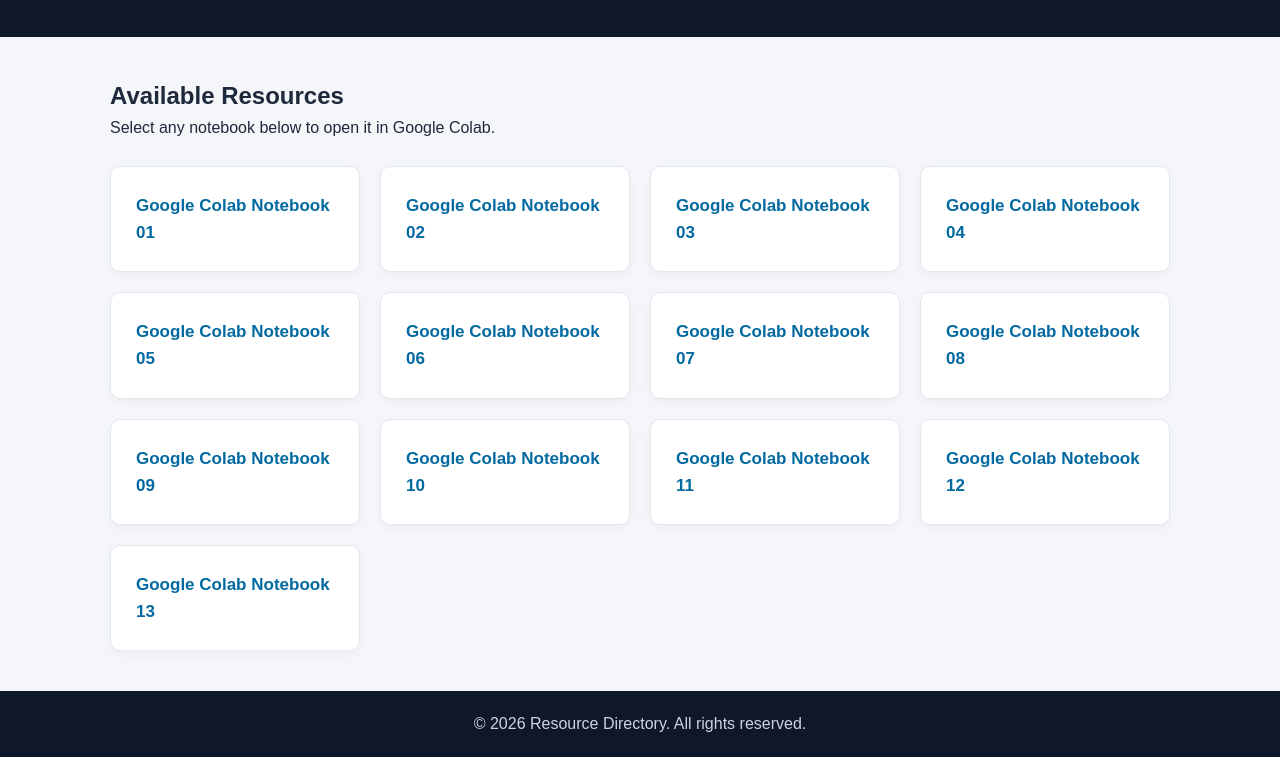
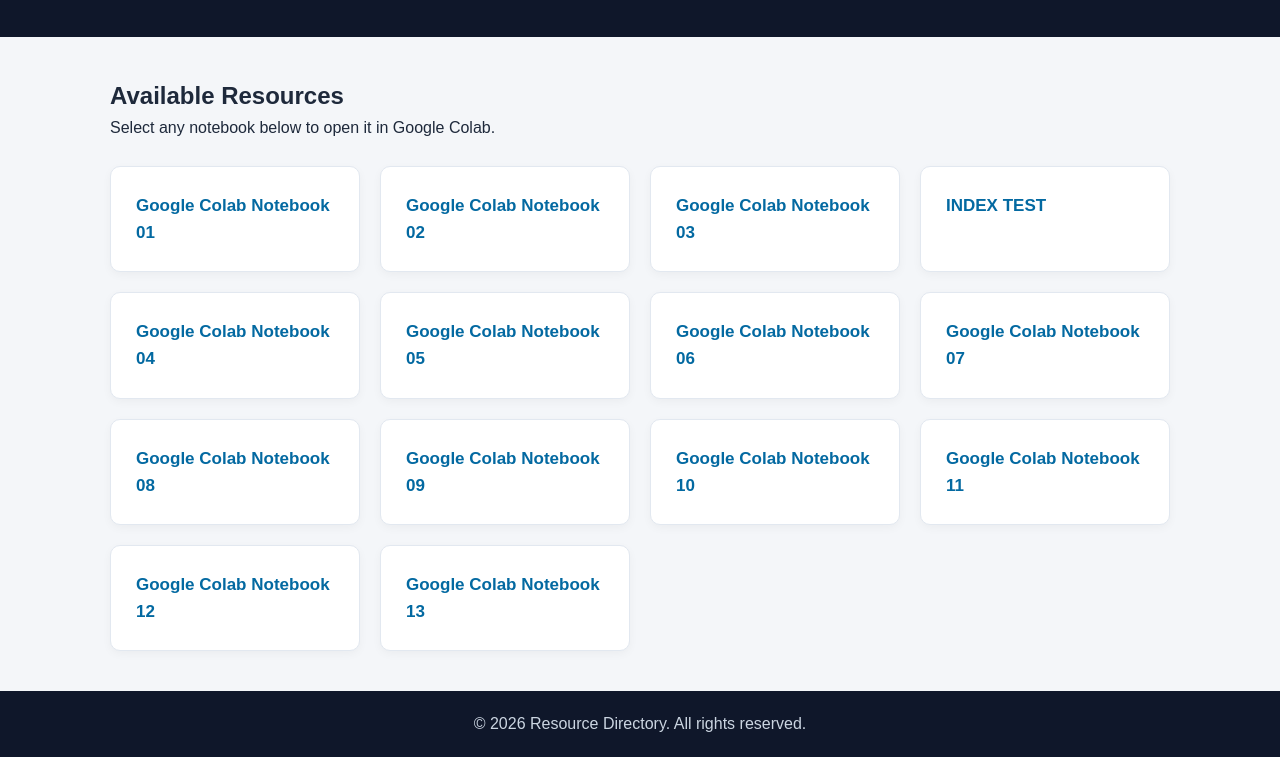
Before and after one commit to acedeveloper-byte/travelgoeasy.com, a plain HTML site: page links.html in a window 1280 px wide. Shown: the part 130-887 px from the top of the page. Drawn offline with Linux system fonts and the light colour scheme.

Commit message:
Add link to index test page in links.html
Added a link to the index test page in the resources section.

```diff
--- a/links.html
+++ b/links.html
@@ -107,6 +107,11 @@
                target="_blank" rel="noopener noreferrer">
                 Google Colab Notebook 03
             </a>
+            <a class="link-card"
+               href="https://www.traveleasytrips.com/index-test.html"
+               target="_blank" rel="noopener noreferrer">
+              INDEX TEST
+            </a>
 
             <a class="link-card"
                href="https://colab.research.google.com/drive/1vEjpLe-hiMIa0EYkQGBmaPmQlgzjlFMm?usp=sharing"
```
